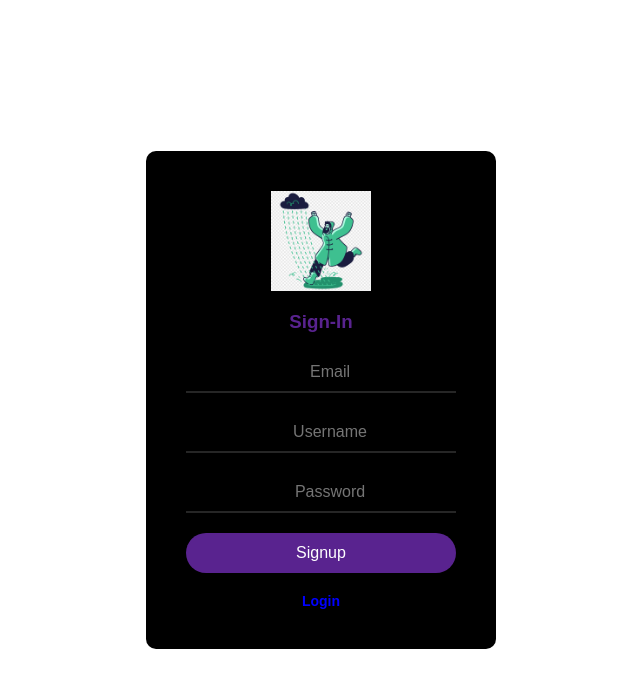
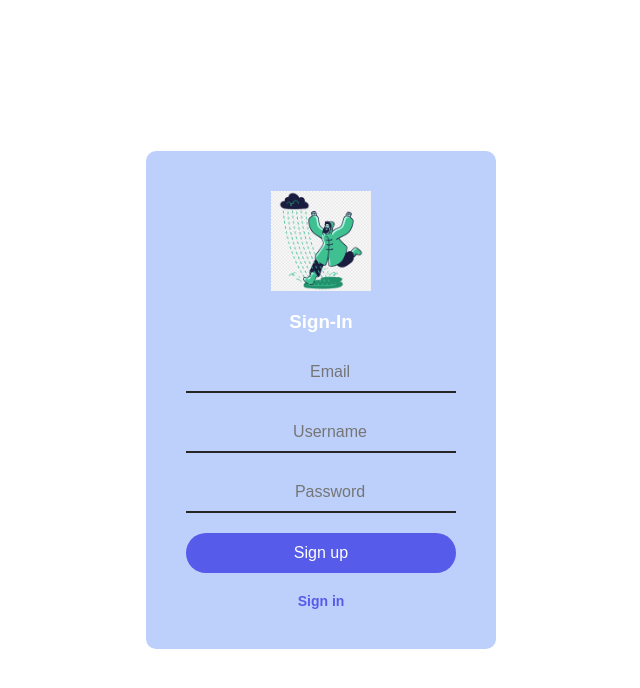
Before and after one commit to bushrafatima176/Client-weatherappReact, a React (Create React App) app in the folder frontend/: page /signup in a window 1280 px wide. Shown: the top 688 px of the page, without its empty margins (319-959 px from the left). Built offline with nearby package versions, Linux system fonts and the light colour scheme.

Commit message:
Designed updated

```diff
--- a/frontend/src/components/Dashboard.jsx
+++ b/frontend/src/components/Dashboard.jsx
@@ -1,6 +1,7 @@
 import MediaCard from "./DashboardDesign"
 import image from "./Images/weather.png"
 import BasicModal from "./Navbar"
+import { Link, redirect } from 'react-router-dom';
 
 
 const DashboardApp = () => {
--- a/frontend/src/components/Signin.jsx
+++ b/frontend/src/components/Signin.jsx
@@ -62,7 +62,7 @@ const Loginnew = () => {
                             value={password}
                             onChange={(e) => setPassword(e.target.value)} />
                     </div>
-                    <input onClick={validate} type="submit" name="" value="Login" />
+                    <input onClick={validate} type="submit" name="" value="Sign in" />
                 </form>
                 <div className="text-center">
 
--- a/frontend/src/components/Signup.jsx
+++ b/frontend/src/components/Signup.jsx
@@ -59,12 +59,12 @@ const Signupnew = () => {
                             onChange={(e) => setPassword(e.target.value)} />
 
                     </div>
-                    <input onClick={setData} type="submit" name="" value="Signup" />
+                    <input onClick={setData} type="submit" name="" value="Sign up" />
                 </form>
                 <div className="text-center">
                 </div>
                 <div className="text-center">
-                    <Link style={{textAlign:"center"}} to="/">Login</Link>
+                    <Link style={{textAlign:"center"}} to="/">Sign in</Link>
                 </div>
             </div>
         </>
--- a/frontend/src/components/login.css
+++ b/frontend/src/components/login.css
@@ -29,7 +29,7 @@ body
     transform: translate(-50%,-50%);
     width: 350px;
     min-height: 200px;
-    background: #000000;
+    background: #bdd0fb;
     border-radius: 10px;
     padding: 40px;
     box-sizing: border-box
@@ -44,7 +44,7 @@ h3
 {
     margin: 0;
     padding: 0 0 20px;
-    color: #59238F;
+    color: white;
     text-align: center
 }
 .loginBox input
@@ -58,7 +58,7 @@ h3
     border: none;
     border-bottom: 2px solid #262626;
     outline: none;
-    height: 40px;color: #fff;
+    height: 40px;color: #565BEA;
     background: transparent;
     font-size: 16px;
     padding-left: 20px;
@@ -66,13 +66,13 @@ h3
 }
 .loginBox input[type="text"]:hover, .loginBox input[type="password"]:hover
 {
-    color: #42F3FA;
+    color: #565BEA;
     border: 1px solid #42F3FA;
     box-shadow: 0 0 5px rgba(0,255,0,.3), 0 0 10px rgba(0,255,0,.2), 0 0 15px rgba(0,255,0,.1), 0 2px 0 black
 }
 .loginBox input[type="text"]:focus, .loginBox input[type="password"]:focus
 {
-    border-bottom: 2px solid #42F3FA;
+    border-bottom: 2px solid white;
 
 }
 .inputBox
@@ -92,7 +92,7 @@ h3
     outline: none;
     height: 40px;
     font-size: 16px;
-    background: #59238F;
+    background: #565BEA;
     color: #fff;
     border-radius: 20px;
     cursor: pointer;
@@ -100,7 +100,7 @@ h3
 }
 .loginBox a
 {
-    color: #0000ff;
+    color: #565BEA;
     font-size: 14px;
     font-weight: bold;
     text-decoration: none;
@@ -109,17 +109,17 @@ h3
 }
 a:hover
 {
-    color: #00ffff
+    color: #fe7062
 }
 p
 {
-    color: #0000ff
+    color: #565BEA
 }
 .LinkTxt{
     padding: 0;
     margin-top: 15px;
     margin-right:105px;
-    color: #0000ff
+    color: #fe7062
 }
 #brand-logo {
     font-size: 34px;
```
